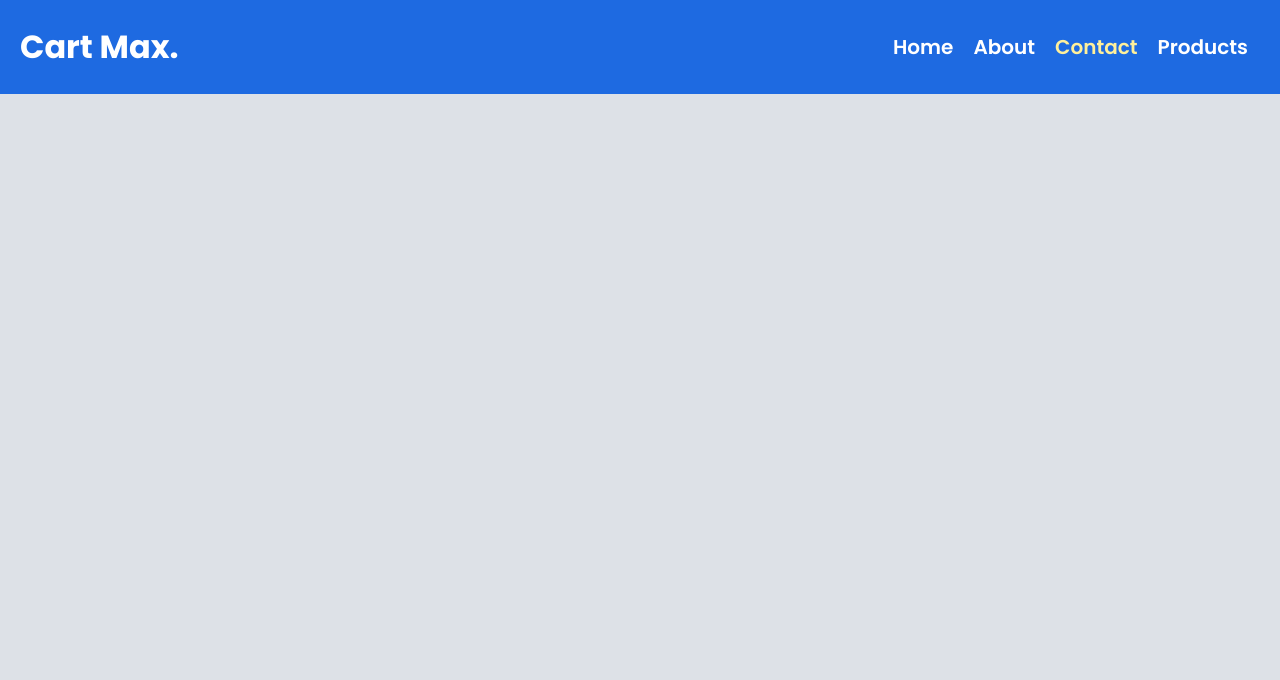
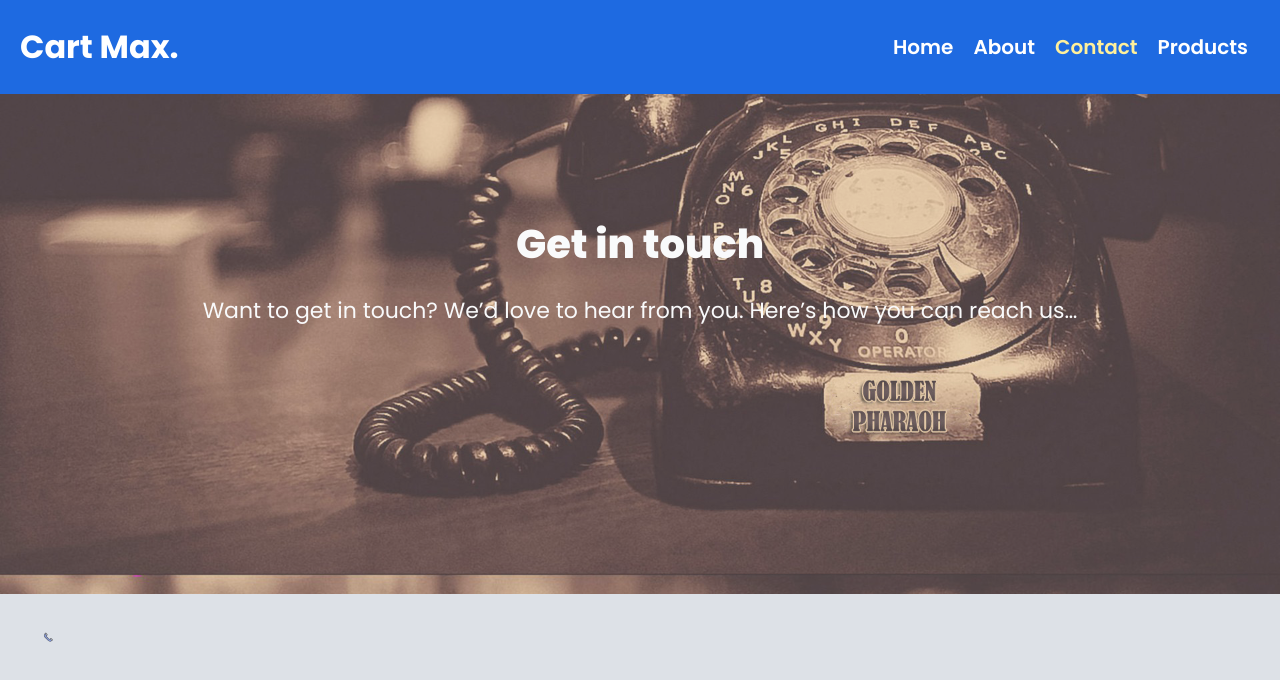
Before and after one commit to RanaHamzaS/Calculator, a plain HTML site: page pages/contact.html in a window 1280 px wide. Drawn offline with Linux system fonts and the light colour scheme.

Commit message:
update from me

```diff
--- a/pages/contact.html
+++ b/pages/contact.html
@@ -8,7 +8,32 @@
     <title>Contact Us</title>
 </head>
 <body>
-<div class="top">
+
+<style>
+.contact-img{
+   height: 500px;
+    background-image:url(/pages/contactuspage.jpeg);
+    opacity: 85%;
+    background-size: cover;
+    background-position-y: -320px;
+    }
+    .text-img{
+        color: white;
+        font-size:40px;
+        text-align: center;
+        padding-top: 120px;
+        font-weight: 800;
+        }
+        .sub-quote{
+            font-size: 22px;
+            margin-top: 20px;
+            font-weight: 400;
+
+        }
+</style>
+
+
+    <div class="top">
         <div class="logo">
             Cart Max.
         </div>
@@ -36,5 +61,18 @@
     </div>
 </div>
 
+<div class="contact-img">
+
+    <div class="text-img">
+         Get in touch
+         <div class="sub-quote">
+            Want to get in touch? We’d love to hear from you. Here’s how you can reach us…
+        </div>
+    </div>
+</div>
+
+<section class="box-one">
+  <img src="phone.svg" alt="phone" width="100px" height="auto">
+</section>
 </body>
 </html>
```
Also changed, not shown: pages/about.html (+2 -0 lines), pages/Contact-us-mobile-hand.jpg (added), pages/contact-us-1.jpg (added), pages/contactuspage.jpeg (added), pages/letter.png (added), pages/letter.svg (added), pages/phone.png (added), pages/phone.svg (added).
